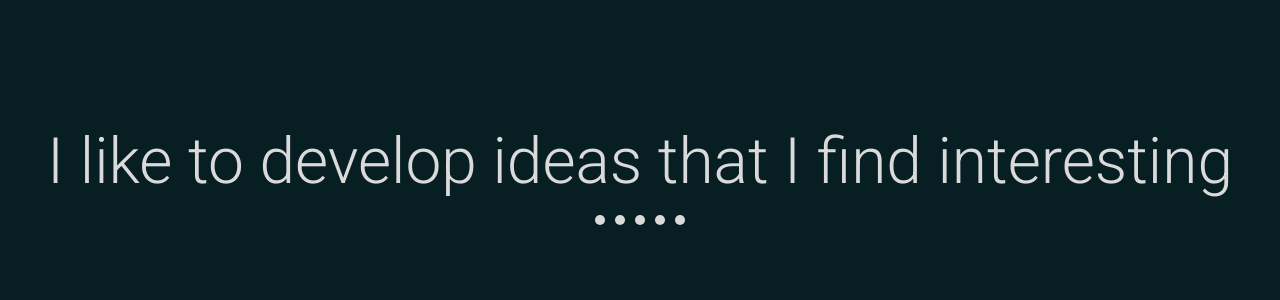
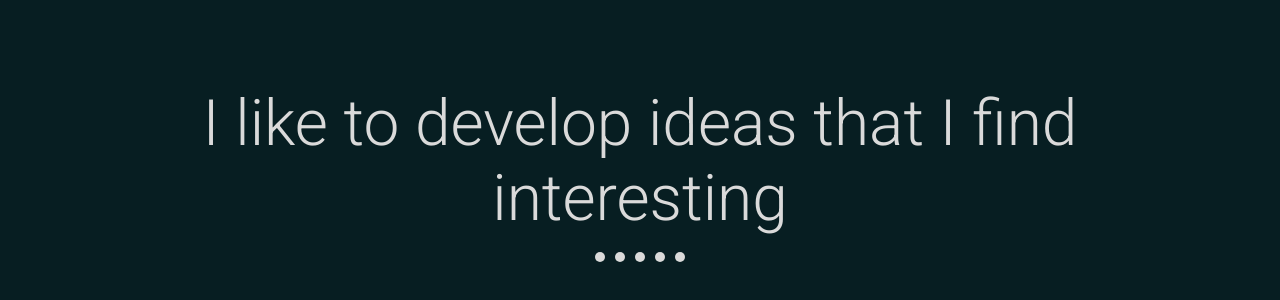
Before and after one commit to PrenholatoChris/Site, a React (Vite) app: page / in a window 1280 px wide. Shown: the part 946-1246 px from the top of the page. Built offline with nearby package versions, Linux system fonts and the light colour scheme; no server answers.

Commit message:
preparando

```diff
--- a/src/IntroductionPage/Introduction.css
+++ b/src/IntroductionPage/Introduction.css
@@ -9,7 +9,10 @@
 .Introduction span{
     align-self: center;
     font-size: var(--font-size-big);
-    width: 80%;
+    text-align: center;
+    display: block;
+    width: 80vw;
+
 
     animation-name: head;
     animation-duration: 5s;
```
